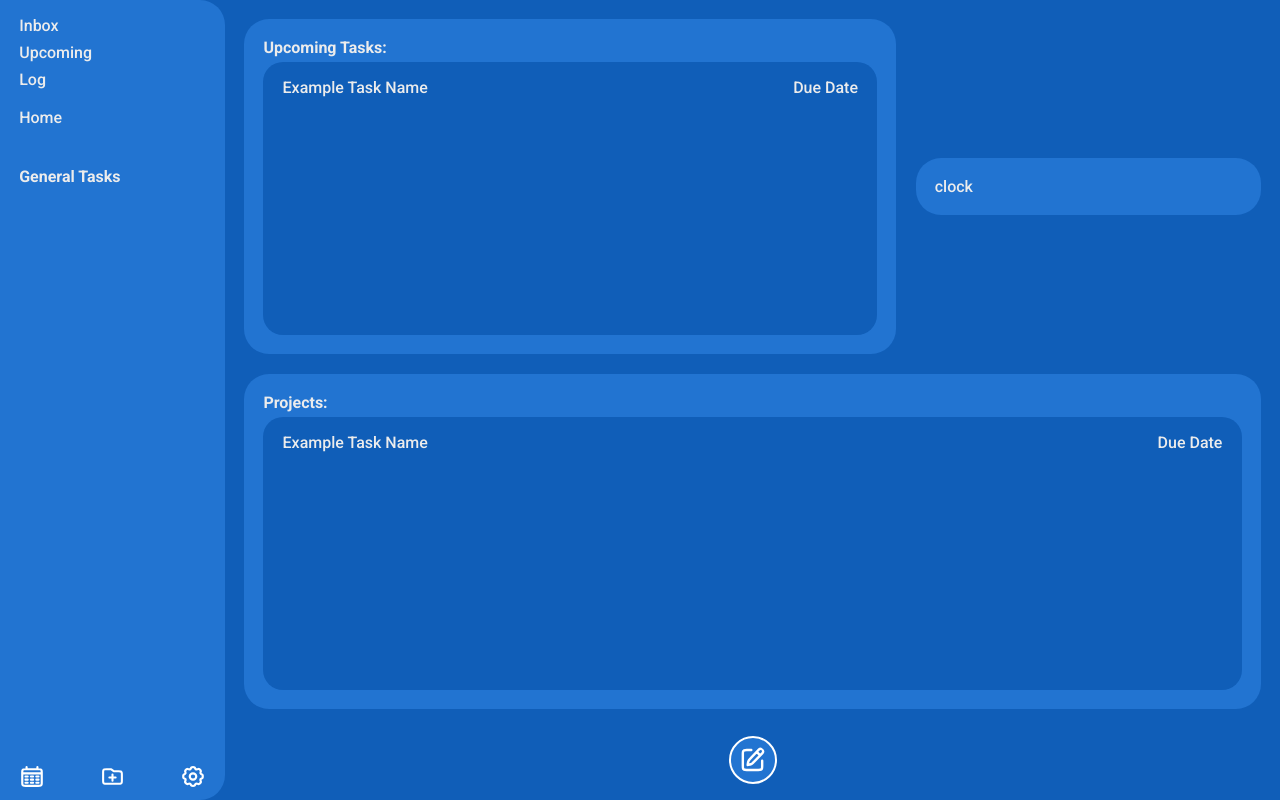
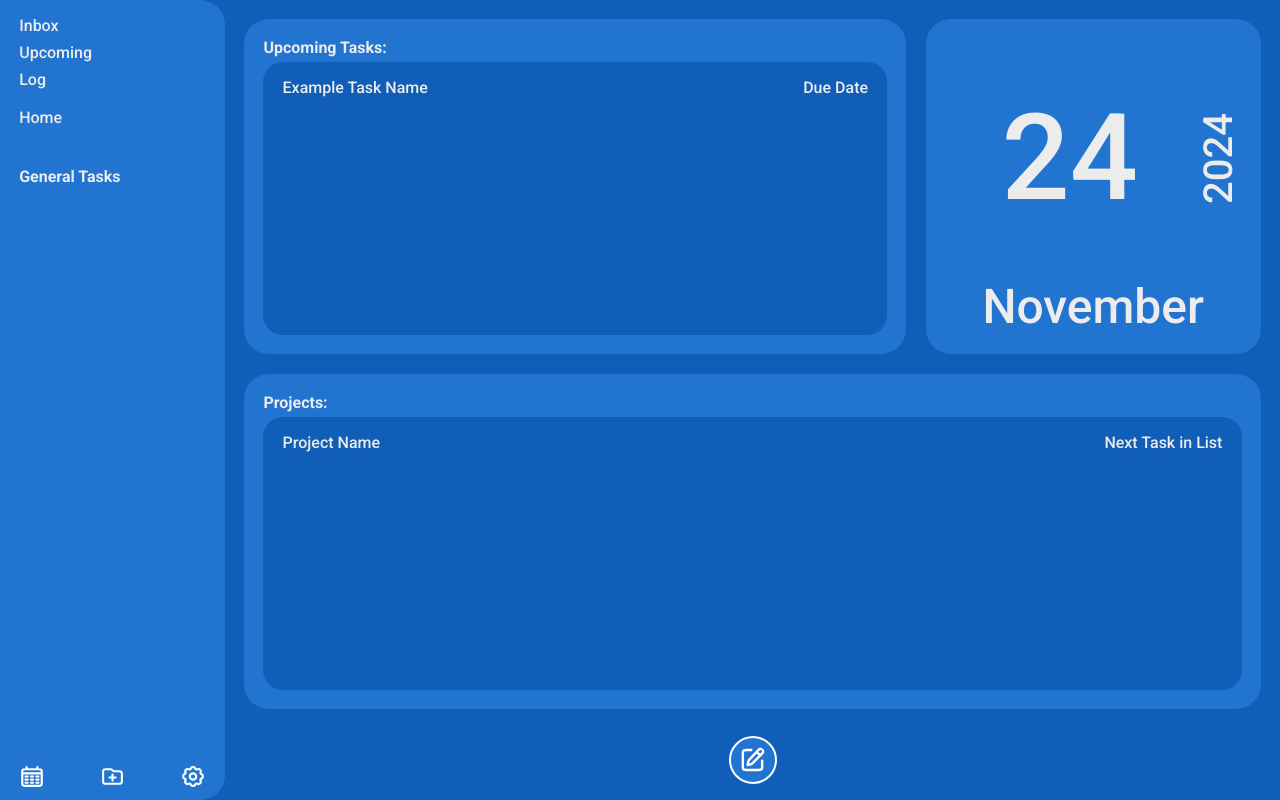
Before and after one commit to NCDUBS11/top_todo, a website built with webpack: page src/template.html in a window 1280 px wide. Built offline with nearby package versions, Linux system fonts and the light colour scheme.

Commit message:
Complete dashboard layout, ready for js

```diff
--- a/src/new-task.js
+++ b/src/new-task.js
@@ -82,6 +82,12 @@ export default function newTask(){
         const regex = /(::)/g;
         let checkSym = [...taskName.matchAll(regex)];
 
+        if(validate.checkEmpty(taskName)){
+            validate.setError("taskName", "empty");
+            submitBtn.disabled = true;
+            return 0;
+        }
+
         console.log(taskName);
         console.log(checkSym.length);
 
--- a/src/styles.css
+++ b/src/styles.css
@@ -343,8 +343,8 @@ button:active{
 }
 
 .dashTopRow{
-    display: flex;
-    flex-wrap: wrap-reverse;
+    display: grid;
+    grid-template-columns: 1fr min-content;
     align-items: center;
     justify-content: space-evenly;
     gap: var(--fs-regular);
@@ -397,7 +397,35 @@ button:active{
 
 .dashClock{
     background-color: var(--bg-color-alt);
-    flex: 1;
+    height: 100%;
+    aspect-ratio: 1;
+    display: grid;
+    align-items: center;
+    justify-items: center;
+    grid-template-columns: 1fr min-content;
+    grid-template-rows: 1fr min-content;
+    grid-template-areas:
+        "day year"
+        "month month"
+    ;
+
+}
+
+.clockMonth{
+    grid-area: month;
+    font-size: 6vh;
+}
+
+.clockDay{
+    grid-area: day;
+    font-size: 15vh;
+}
+
+.clockYear{
+    grid-area: year;
+    writing-mode:vertical-rl;
+    transform: rotate(180deg);
+    font-size: 5vh;
 }
 
 .dashProjectRow{
--- a/src/template.html
+++ b/src/template.html
@@ -42,7 +42,9 @@
                     </div>
                 </div>
                 <div id="dashClock" class="dashClock">
-                    clock
+                    <div id="clock" class="clockMonth">November</div>
+                    <div id="clock" class="clockDay">24</div>
+                    <div id="clock" class="clockYear">2024</div>
                 </div>
             </div>
             <div id="dashProjectRow" class="dashProjectRow">
@@ -52,8 +54,8 @@
                     </div>
                     <div id="projectListArea" class="projectListArea">
                         <div id="projectListBlock" class="projectListBlock">
-                            <div id="projectListName" class="projectListName">Example Task Name</div>
-                            <div id="nextProjectListTask" class="nextProjectListTask">Due Date</div>
+                            <div id="projectListName" class="projectListName">Project Name</div>
+                            <div id="nextProjectListTask" class="nextProjectListTask">Next Task in List</div>
                         </div>
                     </div>
                 </div>
```
